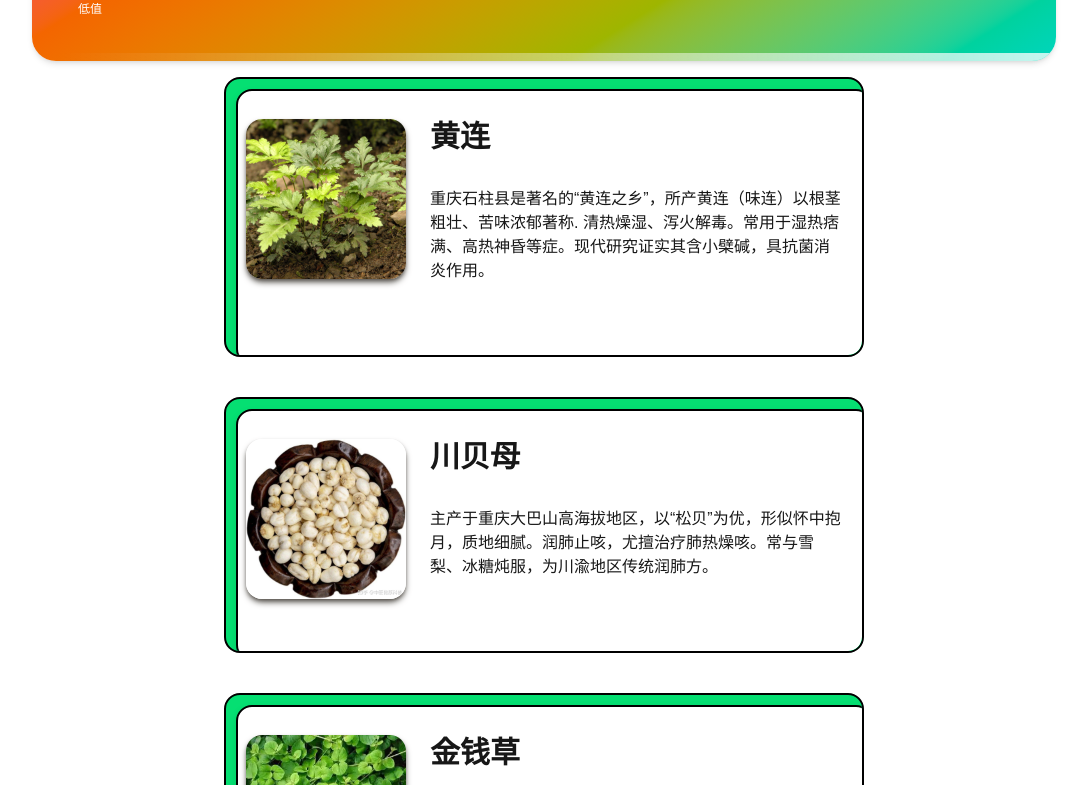
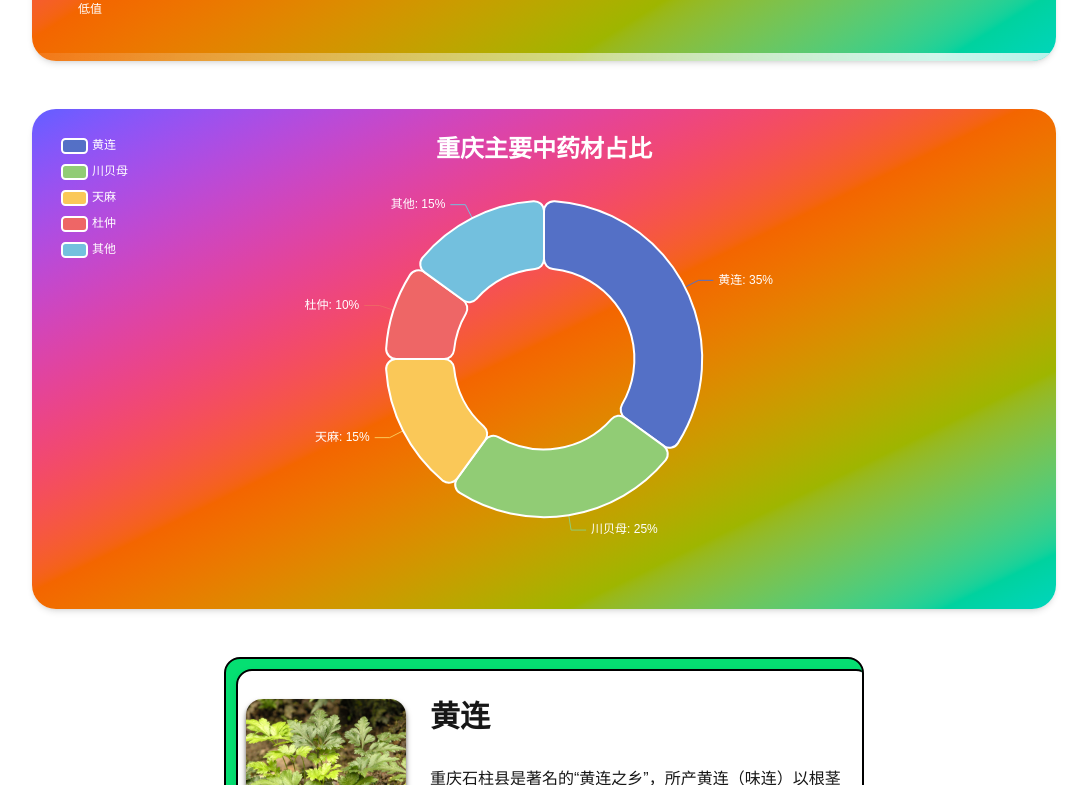
Before and after one commit to software-engineer-group-oasis/chinese-medicine, a Next.js app: page / in a window 1280 px wide. Shown: the part 655-1440 px from the top of the page, without its empty margins (96-1183 px from the left). Built offline with nearby package versions, Linux system fonts and the light colour scheme.

Commit message:
地图页面添加饼状图

```diff
--- a/src/app/page.tsx
+++ b/src/app/page.tsx
@@ -13,7 +13,77 @@ import { ScrollTrigger } from 'gsap/ScrollTrigger';
 gsap.registerPlugin(ScrollTrigger);
 
 echarts.registerMap('chongQing', {geoJSON: chongQingJson });
-console.log(chongQingJson)
+// console.log(chongQingJson)
+
+const herbPercentageData = [
+    { name: '黄连', value: 35 },
+    { name: '川贝母', value: 25 },
+    { name: '天麻', value: 15 },
+    { name: '杜仲', value: 10 },
+    { name: '其他', value: 15 }
+];
+
+const pieOption: echarts.EChartOption = {
+    title: {
+        text: '重庆主要中药材占比',
+        left: 'center',
+        textStyle: {
+            color: '#FFF',
+            fontSize: 24,
+            fontWeight: 'bold'
+        }
+    },
+    tooltip: {
+        trigger: 'item',
+        formatter: '{a} <br/>{b}: {c} ({d}%)',
+        backgroundColor: 'rgba(50, 50, 50, 0.7)',
+        textStyle: {
+            color: '#fff'
+        }
+    },
+    legend: {
+        orient: 'vertical',
+        left: 'left',
+        textStyle: {
+            color: '#FFF'
+        }
+    },
+    series: [
+        {
+            name: '中药材占比',
+            type: 'pie',
+            radius: ['40%', '70%'],
+            avoidLabelOverlap: false,
+            itemStyle: {
+                borderRadius: 10,
+                borderColor: '#fff',
+                borderWidth: 2
+            },
+            label: {
+                show: true,
+                formatter: '{b}: {d}%',
+                color: '#FFF'
+            },
+            emphasis: {
+                label: {
+                    show: true,
+                    fontSize: '18',
+                    fontWeight: 'bold'
+                }
+            },
+            labelLine: {
+                show: true
+            },
+            data: herbPercentageData
+        }
+    ],
+    animation: true,
+    animationType: 'scale',
+    animationEasing: 'elasticOut',
+    animationDelay: function (idx) {
+        return Math.random() * 200;
+    }
+};
 
 const option: echarts.EChartOption = {
     // backgroundColor: 'rgba(12, 32, 56, 0.8)',
@@ -135,6 +205,15 @@ function chongQingMap() {
                     onEvents={{ click: handleClick }}
                 />
             </div>
+            {/* 饼图部分 */}
+            <div className="flex flex-col items-center my-12">
+                <div className="max-w-[80%] h-[500px] w-full bg-linear-to-br/longer from-indigo-500 to-teal-400 rounded-3xl shadow-amber400 shadow-md p-6">
+                    <ReactEcharts
+                        option={pieOption}
+                        style={{ width: '100%', height: '100%' }}
+                    />
+                </div>
+            </div>
             <div className={'flex justify-center'}>
                 <div className={'flex flex-col gap-10 max-w-[50%]'}>
                     {chongQingHerbs.map((item, index) => (
```
